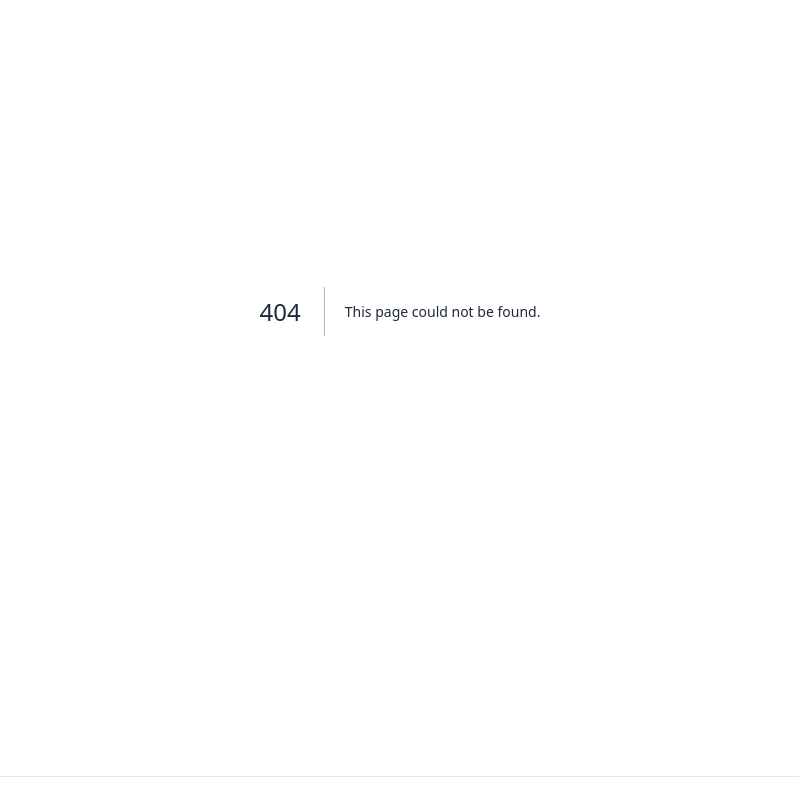
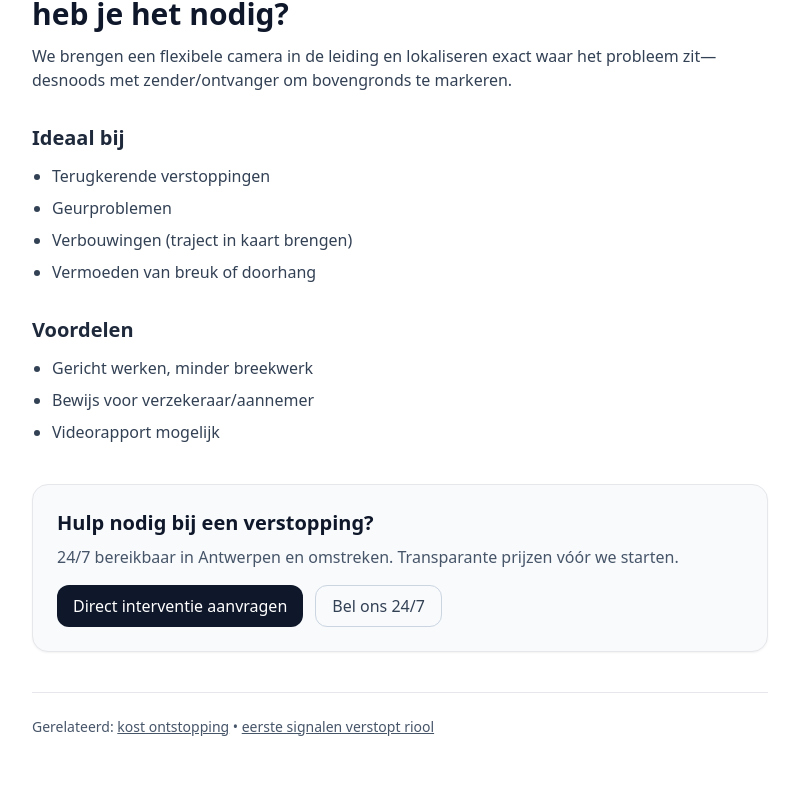
Before and after one commit to Turbo-89/turboservices, a Next.js app: page /kennisbank/ontstopping/camera-inspectie in a window 1280 px wide. Before the commit this address had no page. Shown: the part 260-1060 px from the top of the page, without its empty margins (240-1039 px from the left). Built offline with nearby package versions, Linux system fonts and the light colour scheme.

Commit message:
Create page.tsx

```diff
--- /dev/null
+++ b/app/kennisbank/ontstopping/camera-inspectie/page.tsx
@@ -0,0 +1,59 @@
+import type { Metadata } from "next";
+import Link from "next/link";
+import CTA from "@/components/kb/CTA";
+import FAQJsonLd from "@/components/seo/FAQJsonLd";
+
+export const metadata: Metadata = {
+  title: "Camera-inspectie: hoe werkt dat en wanneer heb je het nodig?",
+  description:
+    "Met een camera zie je exact waar het probleem zit: breuk, doorhang of prop. Zo voorkomen we nodeloos breekwerk.",
+};
+
+export default function Page() {
+  const faqs = [
+    { question: "Krijg ik de beelden mee?", answer: "Ja, we kunnen het rapport delen." },
+    { question: "Helpt camera bij geurklachten?", answer: "Zeker. We sporen lekken/open verbindingen op." },
+    { question: "Kan het altijd?", answer: "Bij zware aanslag reinigen we eerst voor zichtbaarheid." },
+  ];
+
+  return (
+    <main className="mx-auto max-w-3xl px-4 py-12">
+      <h1 className="text-3xl font-bold text-slate-900">
+        Camera-inspectie: hoe werkt dat en wanneer heb je het nodig?
+      </h1>
+      <p className="mt-3 text-slate-700">
+        We brengen een flexibele camera in de leiding en lokaliseren exact waar het probleem zit—desnoods met zender/ontvanger om bovengronds te markeren.
+      </p>
+
+      <h2 className="mt-8 text-xl font-semibold">Ideaal bij</h2>
+      <ul className="mt-3 list-disc space-y-2 pl-5 text-slate-700">
+        <li>Terugkerende verstoppingen</li>
+        <li>Geurproblemen</li>
+        <li>Verbouwingen (traject in kaart brengen)</li>
+        <li>Vermoeden van breuk of doorhang</li>
+      </ul>
+
+      <h2 className="mt-8 text-xl font-semibold">Voordelen</h2>
+      <ul className="mt-3 list-disc space-y-2 pl-5 text-slate-700">
+        <li>Gericht werken, minder breekwerk</li>
+        <li>Bewijs voor verzekeraar/aannemer</li>
+        <li>Videorapport mogelijk</li>
+      </ul>
+
+      <CTA />
+
+      <div className="mt-10 border-t pt-6 text-sm text-slate-600">
+        Gerelateerd:{" "}
+        <Link href="/kennisbank/ontstopping/ontstopping-kost" className="underline">
+          kost ontstopping
+        </Link>{" "}
+        •{" "}
+        <Link href="/kennisbank/ontstopping/riool-verstopt-signalen" className="underline">
+          eerste signalen verstopt riool
+        </Link>
+      </div>
+
+      <FAQJsonLd items={faqs} />
+    </main>
+  );
+}
```
